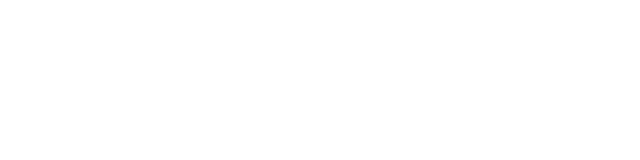
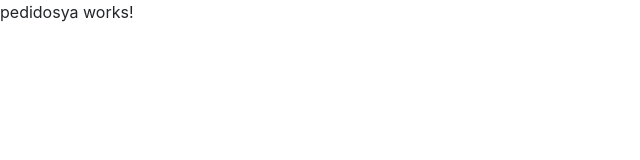
Before and after one commit to MarianaCarlo/angular-curso, an Angular app: page /pedidosya in a window 1280 px wide. Before the commit this address led to /. Shown: the top 160 px of the page, without its empty margins (0-640 px from the left). Built offline with nearby package versions, Linux system fonts and the light colour scheme.

Commit message:
pedidosya module

```diff
--- a/src/app/app-routing.module.ts
+++ b/src/app/app-routing.module.ts
@@ -1,8 +1,10 @@
+import { PedidosyaComponent } from './pedidosya/pedidosya/pedidosya.component';
 import { NgModule } from '@angular/core';
 import { Routes, RouterModule } from '@angular/router';
 
 const routes: Routes = [
-  {path: '', redirectTo: 'login', pathMatch: 'full'},
+  {path: '', redirectTo: 'pedidosya', pathMatch: 'full'},
+  {path: 'pedidosya', loadChildren: () => import('./pedidosya/pedidosya.module').then(m => m.PedidosyaModule)},
   {path: 'login', loadChildren: () => import('./login/login.module').then(m => m.LoginModule)},
   {path: 'pages', loadChildren: () => import('./pages/pages.module').then(m => m.PagesModule)}
 ];
--- a/src/app/app.module.ts
+++ b/src/app/app.module.ts
@@ -12,6 +12,7 @@
 
 import {MatSliderModule} from '@angular/material/slider';
 import {MatIconModule} from '@angular/material/icon';
+import { PedidosyaModule } from './pedidosya/pedidosya.module';
 
 @NgModule({
   declarations: [
@@ -27,6 +28,7 @@
     NgbModule,
     MatSliderModule,
     MatIconModule,
+    PedidosyaModule,
   ],
   bootstrap: [AppComponent]
 })
--- /dev/null
+++ b/src/app/pedidosya/pedidosya/pedidosya.component.html
@@ -0,0 +1 @@
+<p>pedidosya works!</p>
--- /dev/null
+++ b/src/app/pedidosya/pedidosya/pedidosya.component.ts
@@ -0,0 +1,15 @@
+import { Component, OnInit } from '@angular/core';
+
+@Component({
+  selector: 'app-pedidosya',
+  templateUrl: './pedidosya.component.html',
+  styleUrls: ['./pedidosya.component.scss']
+})
+export class PedidosyaComponent implements OnInit {
+
+  constructor() { }
+
+  ngOnInit(): void {
+  }
+
+}
```
Also changed, not shown: src/app/pedidosya/pedidosya-routing.module.ts (added, +13 -0 lines), src/app/pedidosya/pedidosya.module.ts (added, +15 -0 lines), src/app/pedidosya/pedidosya/pedidosya.component.scss (added).
